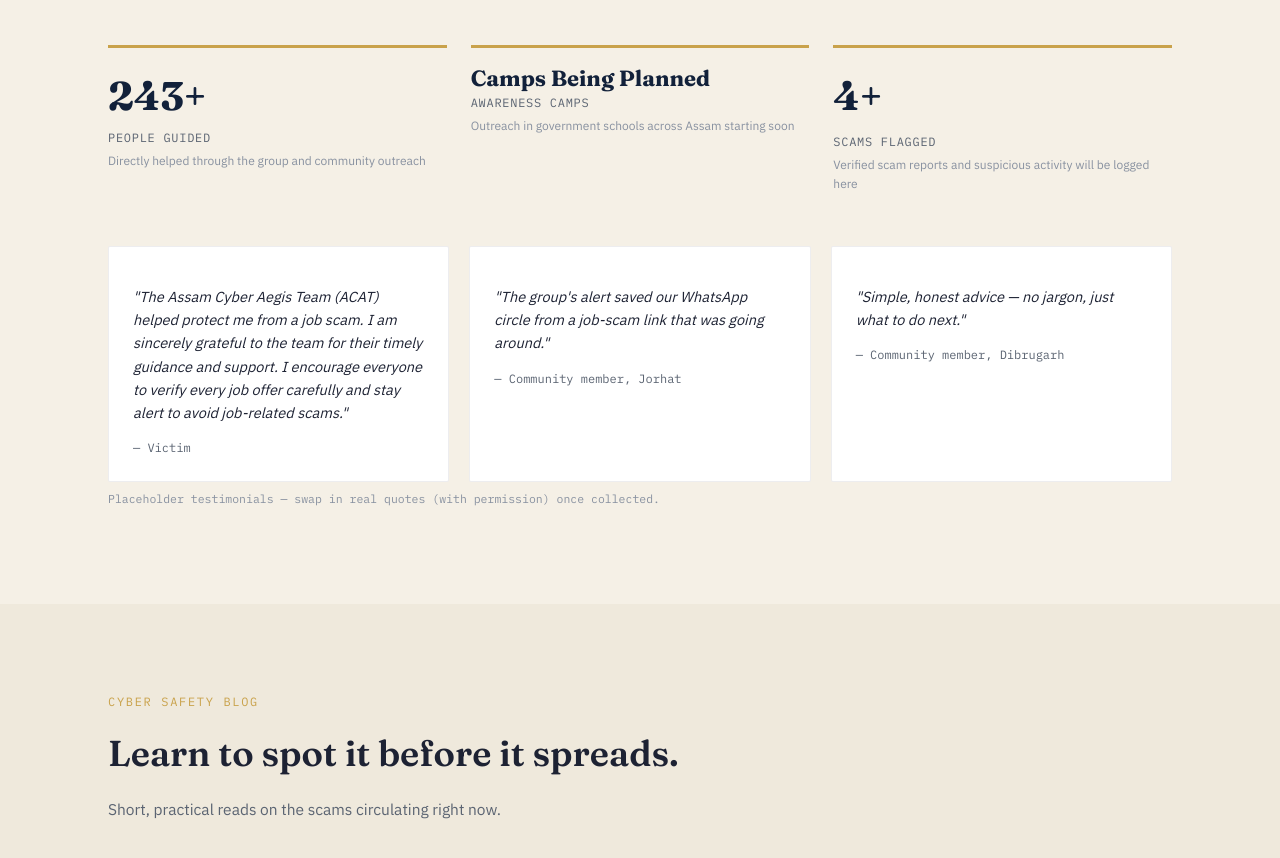
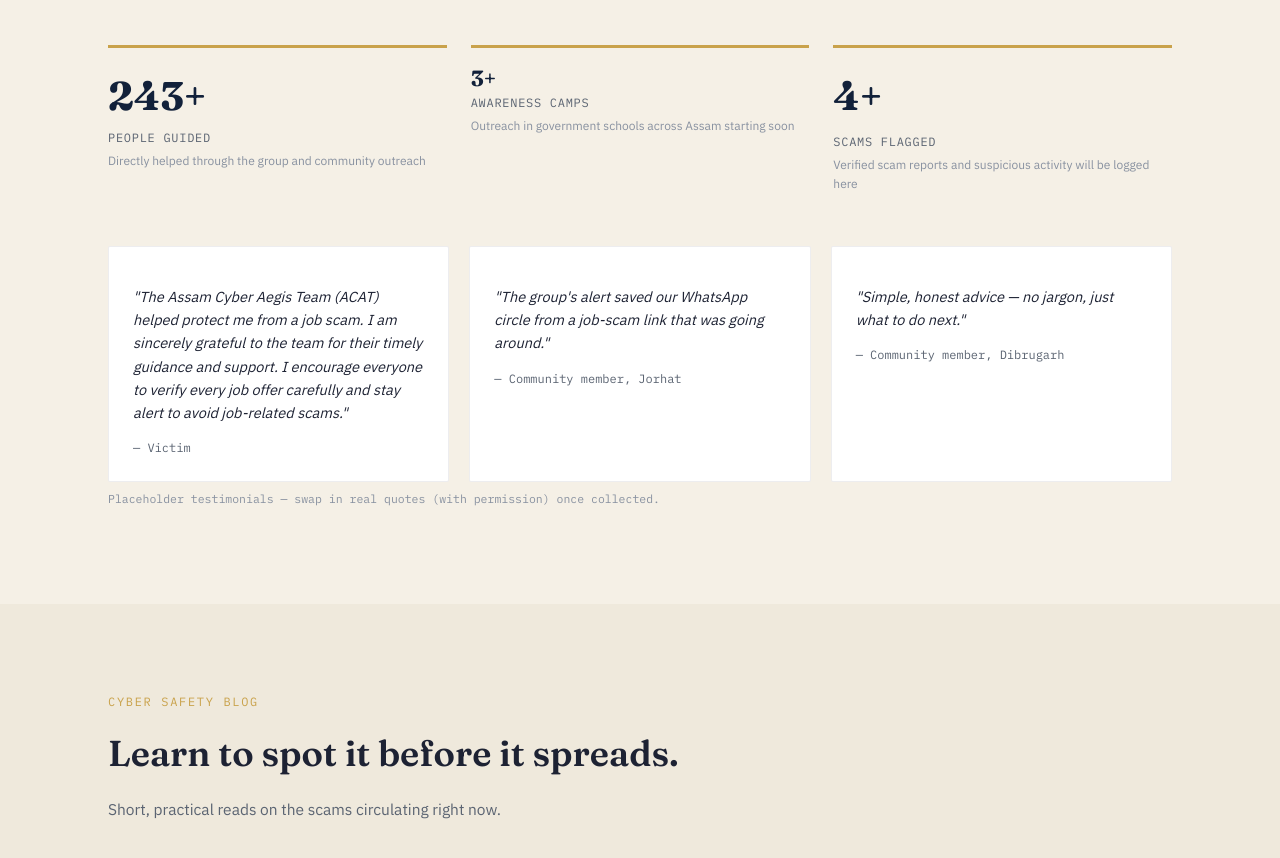
Before and after one commit to itssourav5198-stack/acat, a website: page index.html in a window 1280 px wide. Shown: the part 2526-3384 px from the top of the page. Drawn offline with Linux system fonts and the light colour scheme.

Commit message:
Update index.html

```diff
--- a/index.html
+++ b/index.html
@@ -192,7 +192,7 @@
     </div>
     <div class="stats-row reveal">
       <div class="stat"><div class="num">243+</div><div class="label">People Guided</div><div class="fine">Directly helped through the group and community outreach</div></div>
-      <div class="stat" style="font-size: 22px;"><div class="num" style="font-size:22px; line-height:1.3;">Camps Being Planned</div><div class="label">Awareness Camps</div><div class="fine">Outreach in government schools across Assam starting soon</div></div>
+      <div class="stat" style="font-size: 22px;"><div class="num" style="font-size:22px; line-height:1.3;">3+</div><div class="label">Awareness Camps</div><div class="fine">Outreach in government schools across Assam starting soon</div></div>
       <div class="stat"><div class="num">4+</div><div class="label" style="margin-top:4px;">Scams Flagged</div><div class="fine">Verified scam reports and suspicious activity will be logged here</div></div>
     </div>
     <div class="testimonials reveal">
```
